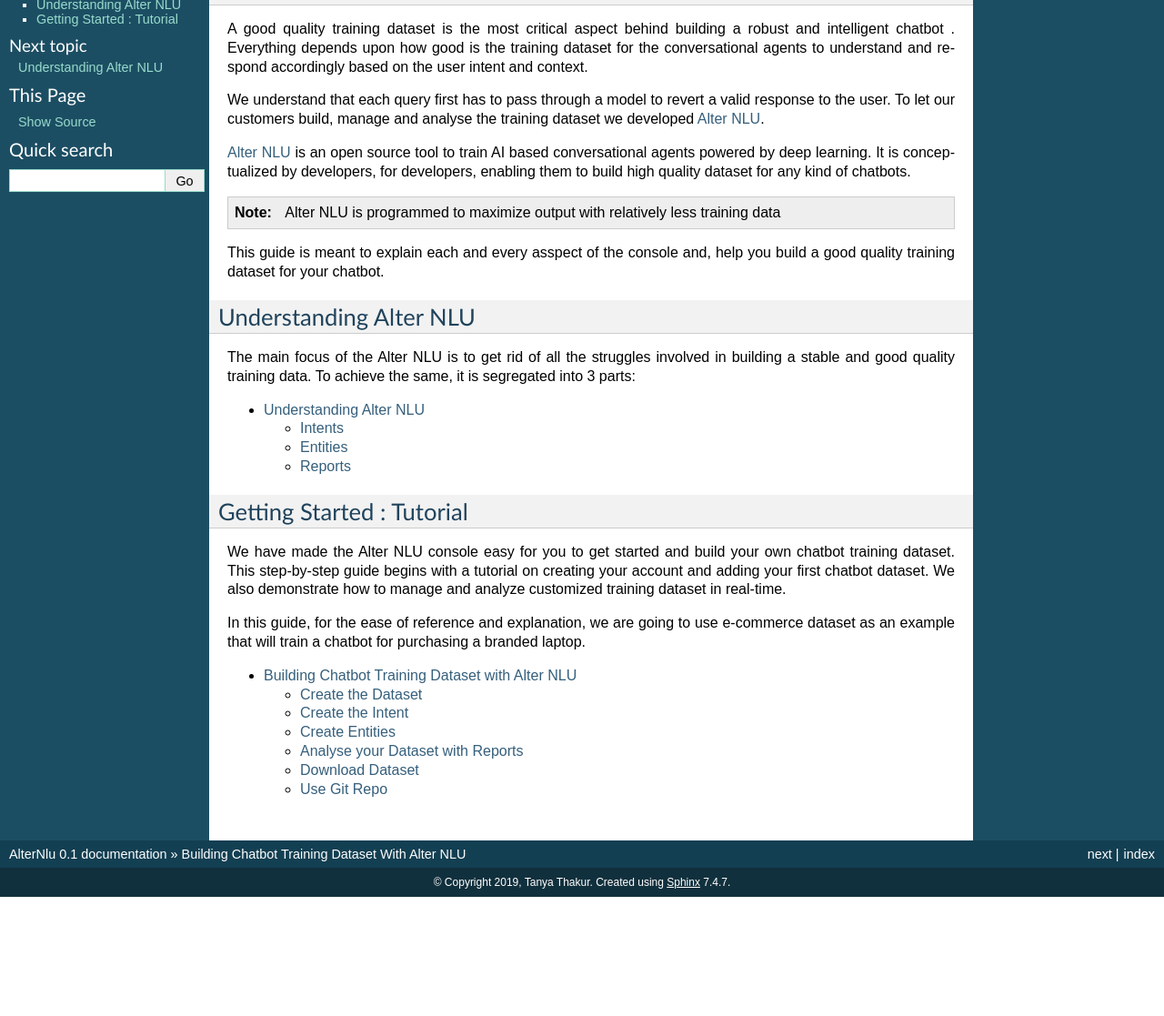
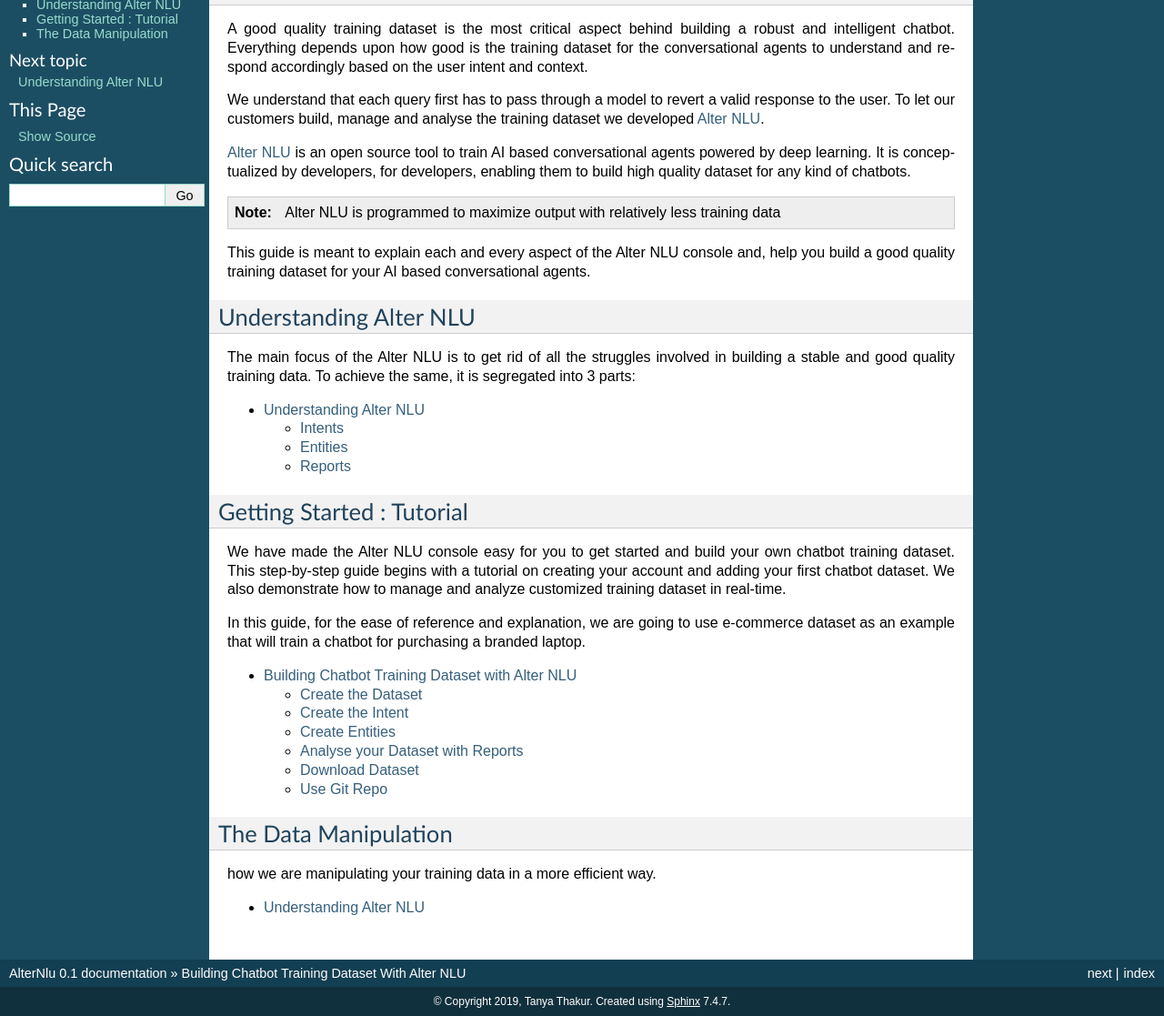
Before and after one commit to thakurtanya/kontikilabsDevelopers, a Sphinx documentation site: the page built from doc/source/index.rst, in a window 1280 px wide, cut to the strip 109-1226 px from the top of the page. Shown: the whole strip at 91% size. Built offline with Sphinx 7.4.7, drawn with Linux system fonts in a browser that asks for light colours; before the commit the page ends 1095 px from its top, so only the background shows below that.

Commit message:
content additions

```diff
--- a/doc/source/Understanding-AlterNlu.rst
+++ b/doc/source/Understanding-AlterNlu.rst
@@ -6,9 +6,11 @@
 Intents
 =======
 
-Intents are what you expect users to say and what are his intentions. It describes the context of the expression that the user says or in simple terms what the user probably meant to say.
+Intents are what you expect users to say and what are their intentions. It describes the context of the expression that the user says or in simple terms what the user probably meant to say.
 
-For Example : If the user types "I want to read politcal news", the user's intent here is to retrive a bunch of politcal articles.
+For Example ::
+
+		If the user types "I want to read politcal news", the user's intent here is to retrive a bunch of politcal articles.
 
 There are 2 type of intents:
 
--- a/doc/source/index.rst
+++ b/doc/source/index.rst
@@ -13,7 +13,7 @@
 Building Chatbot Training Dataset With Alter NLU
 #################################################
 
-A good quality training dataset is the most critical aspect behind building a robust and intelligent chatbot . Everything depends upon how good is the training dataset for the conversational agents to understand and respond accordingly based on the user intent and context.
+A good quality training dataset is the most critical aspect behind building a robust and intelligent chatbot. Everything depends upon how good is the training dataset for the conversational agents to understand and respond accordingly based on the user intent and context.
 
 We understand that each query first has to pass through a model to revert a valid response to the user. To let our customers build, manage and analyse the training dataset we developed `Alter NLU <https://console.kontikilabs.com>`_.
 
@@ -22,7 +22,7 @@
 .. note::
    Alter NLU is programmed to maximize output with relatively less training data
 
-This guide is meant to explain each and every asspect of the console and, help you build a good quality training dataset for your chatbot.
+This guide is meant to explain each and every aspect of the Alter NLU console and, help you build a good quality training dataset for your AI based conversational agents.
 
 Understanding Alter NLU
 =======================
@@ -45,3 +45,14 @@
    :maxdepth: 2
 
    Getting-Started
+
+
+The Data Manipulation
+=====================
+
+how we are manipulating your training data in a more efficient way.
+
+.. toctree::
+   :maxdepth: 2
+
+   Data-Manipulation
```
Also changed, not shown: doc/source/Data-Manipulation.rst (added, +10 -0 lines), 1 other file.
